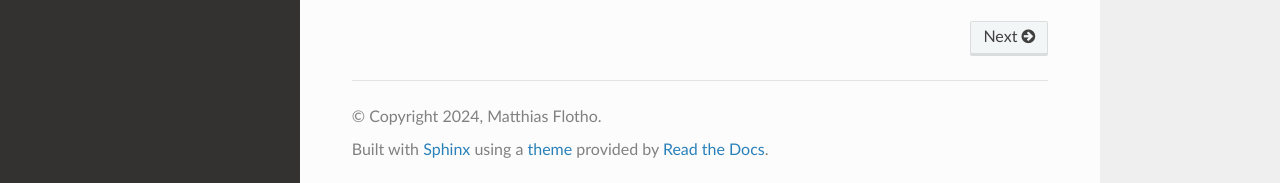
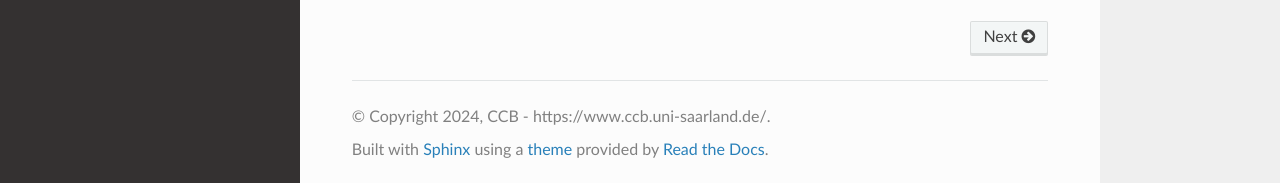
Before and after one commit to maflot/Documentation-test, a Sphinx documentation site: the page built from docs/source/index.rst, in a window 1280 px wide and 1035 px high. Shown: the part 849-1032 px from the top of the window. Built offline with Sphinx 7.4.7 and the Read the Docs theme 3.1.0, drawn with Linux system fonts in a browser that asks for light colours.

Commit message:
Update conf.py

```diff
--- a/docs/source/conf.py
+++ b/docs/source/conf.py
@@ -3,7 +3,7 @@
 # -- Project information
 
 project = 'DicePlot'
-copyright = '2024, Matthias Flotho'
+copyright = '2024, CCB - https://www.ccb.uni-saarland.de/'
 author = 'Matthias Flotho'
 
 release = '0.1'
```
